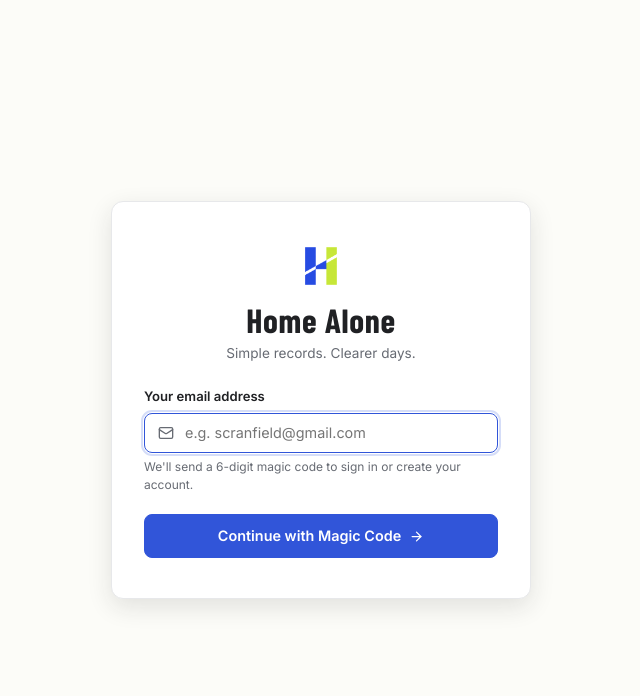
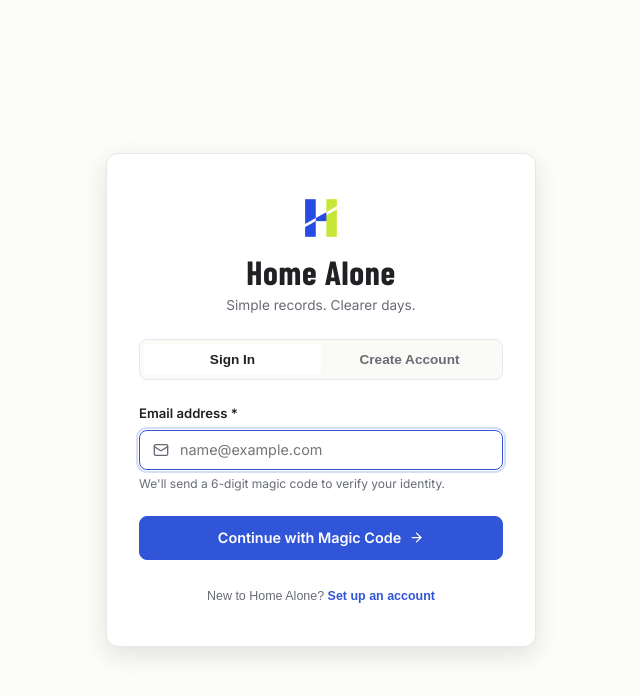
Before and after one commit to 1Zero9/homealone, a Next.js app: page / in a window 1280 px wide. Shown: the top 696 px of the page, without its empty margins (319-959 px from the left). Built offline with nearby package versions, Linux system fonts and the light colour scheme; no server answers.

Commit message:
Update logon screen with clean account setup, configure onezeronine as Admin and member roles, and refresh documentation

```diff
--- a/src/components/LoginScreen.tsx
+++ b/src/components/LoginScreen.tsx
@@ -1,15 +1,18 @@
 import React, { useState } from 'react';
 import type { UserProfile } from '../types/expense';
-import { ArrowRight, KeyRound, CheckCircle2, AlertCircle, Mail } from 'lucide-react';
+import { ArrowRight, KeyRound, CheckCircle2, AlertCircle, Mail, User, Home } from 'lucide-react';
 
 interface LoginScreenProps {
   onLoginSuccess: (user: UserProfile) => void;
 }
 
 export const LoginScreen: React.FC<LoginScreenProps> = ({ onLoginSuccess }) => {
+  const [mode, setMode] = useState<'signin' | 'signup'>('signin');
+  const [name, setName] = useState('');
+  const [householdName, setHouseholdName] = useState('');
   const [email, setEmail] = useState('');
   const [code, setCode] = useState('');
-  const [step, setStep] = useState<'email' | 'code'>('email');
+  const [step, setStep] = useState<'form' | 'code'>('form');
   const [generatedCode, setGeneratedCode] = useState<string | null>(null);
   const [isLoading, setIsLoading] = useState(false);
   const [errorMessage, setErrorMessage] = useState<string | null>(null);
@@ -23,6 +26,11 @@ export const LoginScreen: React.FC<LoginScreenProps> = ({ onLoginSuccess }) => {
       return;
     }
 
+    if (mode === 'signup' && !name.trim()) {
+      setErrorMessage('Please enter your name.');
+      return;
+    }
+
     setIsLoading(true);
     setErrorMessage(null);
 
@@ -30,7 +38,11 @@ export const LoginScreen: React.FC<LoginScreenProps> = ({ onLoginSuccess }) => {
       const res = await fetch('/api/auth/send-code', {
         method: 'POST',
         headers: { 'Content-Type': 'application/json' },
-        body: JSON.stringify({ email: cleanEmail }),
+        body: JSON.stringify({
+          email: cleanEmail,
+          name: mode === 'signup' ? name.trim() : undefined,
+          householdName: mode === 'signup' ? householdName.trim() : undefined,
+        }),
       });
 
       const data = await res.json();
@@ -47,7 +59,7 @@ export const LoginScreen: React.FC<LoginScreenProps> = ({ onLoginSuccess }) => {
     }
   };
 
-  // Verify Code and Sign In
+  // Verify Code and Sign In / Complete Setup
   const handleVerifyCode = async (e: React.FormEvent) => {
     e.preventDefault();
     if (!code.trim()) return;
@@ -88,7 +100,7 @@ export const LoginScreen: React.FC<LoginScreenProps> = ({ onLoginSuccess }) => {
       padding: '1.5rem',
     }}>
       <div style={{
-        maxWidth: '420px',
+        maxWidth: '430px',
         width: '100%',
         backgroundColor: 'var(--ha-white)',
         border: '1px solid var(--ha-line)',
@@ -122,6 +134,57 @@ export const LoginScreen: React.FC<LoginScreenProps> = ({ onLoginSuccess }) => {
           </p>
         </div>
 
+        {/* Mode Switcher Tabs (Sign In / Create Account) */}
+        {step === 'form' && (
+          <div style={{
+            display: 'flex',
+            backgroundColor: '#fafaf7',
+            padding: '0.25rem',
+            borderRadius: 'var(--ha-radius-md)',
+            border: '1px solid var(--ha-line)',
+          }}>
+            <button
+              type="button"
+              onClick={() => { setMode('signin'); setErrorMessage(null); }}
+              style={{
+                flex: 1,
+                padding: '0.5rem',
+                borderRadius: 'var(--ha-radius-sm)',
+                border: 'none',
+                fontSize: '0.85rem',
+                fontWeight: 600,
+                cursor: 'pointer',
+                backgroundColor: mode === 'signin' ? 'var(--ha-white)' : 'transparent',
+                color: mode === 'signin' ? 'var(--ha-ink)' : 'var(--ha-muted)',
+                boxShadow: mode === 'signin' ? 'var(--ha-shadow-subtle)' : 'none',
+                transition: 'all 0.12s ease',
+              }}
+            >
+              Sign In
+            </button>
+
+            <button
+              type="button"
+              onClick={() => { setMode('signup'); setErrorMessage(null); }}
+              style={{
+                flex: 1,
+                padding: '0.5rem',
+                borderRadius: 'var(--ha-radius-sm)',
+                border: 'none',
+                fontSize: '0.85rem',
+                fontWeight: 600,
+                cursor: 'pointer',
+                backgroundColor: mode === 'signup' ? 'var(--ha-white)' : 'transparent',
+                color: mode === 'signup' ? 'var(--ha-ink)' : 'var(--ha-muted)',
+                boxShadow: mode === 'signup' ? 'var(--ha-shadow-subtle)' : 'none',
+                transition: 'all 0.12s ease',
+              }}
+            >
+              Create Account
+            </button>
+          </div>
+        )}
+
         {/* Error notification */}
         {errorMessage && (
           <div style={{
@@ -140,40 +203,106 @@ export const LoginScreen: React.FC<LoginScreenProps> = ({ onLoginSuccess }) => {
           </div>
         )}
 
-        {/* STEP 1: Enter Email */}
-        {step === 'email' ? (
-          <form onSubmit={handleSendCode} style={{ display: 'flex', flexDirection: 'column', gap: '1.25rem' }}>
+        {/* STEP 1: Form (Sign In or Sign Up) */}
+        {step === 'form' ? (
+          <form onSubmit={handleSendCode} style={{ display: 'flex', flexDirection: 'column', gap: '1.15rem' }}>
+            {/* If Sign Up: Ask for Name */}
+            {mode === 'signup' && (
+              <div>
+                <label style={{ fontSize: '0.82rem', fontWeight: 600, color: 'var(--ha-ink)', display: 'block', marginBottom: '0.35rem' }}>
+                  Full name *
+                </label>
+                <div style={{ position: 'relative', display: 'flex', alignItems: 'center' }}>
+                  <User size={16} color="var(--ha-muted)" style={{ position: 'absolute', left: '0.85rem', pointerEvents: 'none' }} />
+                  <input
+                    type="text"
+                    required
+                    placeholder="Your full name"
+                    value={name}
+                    onChange={(e) => setName(e.target.value)}
+                    className="ha-input"
+                    style={{ paddingLeft: '2.5rem' }}
+                    autoFocus
+                  />
+                </div>
+              </div>
+            )}
+
+            {/* Email Address */}
             <div>
-              <label style={{ fontSize: '0.82rem', fontWeight: 600, color: 'var(--ha-ink)', display: 'block', marginBottom: '0.4rem' }}>
-                Your email address
+              <label style={{ fontSize: '0.82rem', fontWeight: 600, color: 'var(--ha-ink)', display: 'block', marginBottom: '0.35rem' }}>
+                Email address *
               </label>
               <div style={{ position: 'relative', display: 'flex', alignItems: 'center' }}>
                 <Mail size={16} color="var(--ha-muted)" style={{ position: 'absolute', left: '0.85rem', pointerEvents: 'none' }} />
                 <input
                   type="email"
                   required
-                  placeholder="e.g. scranfield@gmail.com"
+                  placeholder="name@example.com"
                   value={email}
                   onChange={(e) => setEmail(e.target.value)}
                   className="ha-input"
                   style={{ paddingLeft: '2.5rem' }}
-                  autoFocus
+                  autoFocus={mode === 'signin'}
                 />
               </div>
               <p style={{ fontSize: '0.75rem', color: 'var(--ha-muted)', marginTop: '0.35rem' }}>
-                We'll send a 6-digit magic code to sign in or create your account.
+                {mode === 'signin'
+                  ? "We'll send a 6-digit magic code to verify your identity."
+                  : "We'll send a verification code to finish setting up your account."}
               </p>
             </div>
+
+            {/* If Sign Up: Optional Household Name */}
+            {mode === 'signup' && (
+              <div>
+                <label style={{ fontSize: '0.82rem', fontWeight: 600, color: 'var(--ha-ink)', display: 'block', marginBottom: '0.35rem' }}>
+                  Household / Family name (optional)
+                </label>
+                <div style={{ position: 'relative', display: 'flex', alignItems: 'center' }}>
+                  <Home size={16} color="var(--ha-muted)" style={{ position: 'absolute', left: '0.85rem', pointerEvents: 'none' }} />
+                  <input
+                    type="text"
+                    placeholder="e.g. Our Family Home"
+                    value={householdName}
+                    onChange={(e) => setHouseholdName(e.target.value)}
+                    className="ha-input"
+                    style={{ paddingLeft: '2.5rem' }}
+                  />
+                </div>
+              </div>
+            )}
 
             <button
               type="submit"
               disabled={isLoading}
               className="btn btn-primary"
-              style={{ width: '100%', padding: '0.75rem', fontSize: '0.9rem' }}
+              style={{ width: '100%', padding: '0.75rem', fontSize: '0.9rem', marginTop: '0.25rem' }}
             >
-              <span>{isLoading ? 'Sending code...' : 'Continue with Magic Code'}</span>
+              <span>{isLoading ? 'Sending code...' : mode === 'signin' ? 'Continue with Magic Code' : 'Create Household Account'}</span>
               <ArrowRight size={15} />
             </button>
+
+            {/* Footer toggle text */}
+            <div style={{ textAlign: 'center', marginTop: '0.25rem' }}>
+              {mode === 'signin' ? (
+                <button
+                  type="button"
+                  onClick={() => { setMode('signup'); setErrorMessage(null); }}
+                  style={{ background: 'none', border: 'none', color: 'var(--ha-muted)', fontSize: '0.78rem', cursor: 'pointer' }}
+                >
+                  New to Home Alone? <strong style={{ color: 'var(--ha-blue)' }}>Set up an account</strong>
+                </button>
+              ) : (
+                <button
+                  type="button"
+                  onClick={() => { setMode('signin'); setErrorMessage(null); }}
+                  style={{ background: 'none', border: 'none', color: 'var(--ha-muted)', fontSize: '0.78rem', cursor: 'pointer' }}
+                >
+                  Already have an account? <strong style={{ color: 'var(--ha-blue)' }}>Sign in</strong>
+                </button>
+              )}
+            </div>
           </form>
         ) : (
           /* STEP 2: Enter 6-Digit Code */
@@ -237,7 +366,7 @@ export const LoginScreen: React.FC<LoginScreenProps> = ({ onLoginSuccess }) => {
             <div style={{ display: 'flex', gap: '0.5rem' }}>
               <button
                 type="button"
-                onClick={() => { setStep('email'); setCode(''); setGeneratedCode(null); }}
+                onClick={() => { setStep('form'); setCode(''); setGeneratedCode(null); }}
                 className="btn btn-secondary"
                 style={{ flex: 1, fontSize: '0.85rem' }}
               >
@@ -250,7 +379,7 @@ export const LoginScreen: React.FC<LoginScreenProps> = ({ onLoginSuccess }) => {
                 style={{ flex: 2, fontSize: '0.85rem' }}
               >
                 <CheckCircle2 size={15} />
-                <span>Verify & Sign In</span>
+                <span>{mode === 'signup' ? 'Complete Setup' : 'Verify & Sign In'}</span>
               </button>
             </div>
           </form>
```
Also changed, not shown: app/api/auth/send-code/route.ts (+37 -6 lines), prisma/seed.ts (+4 -4 lines), 1 other file (tests, documents, lock files or other folders).
